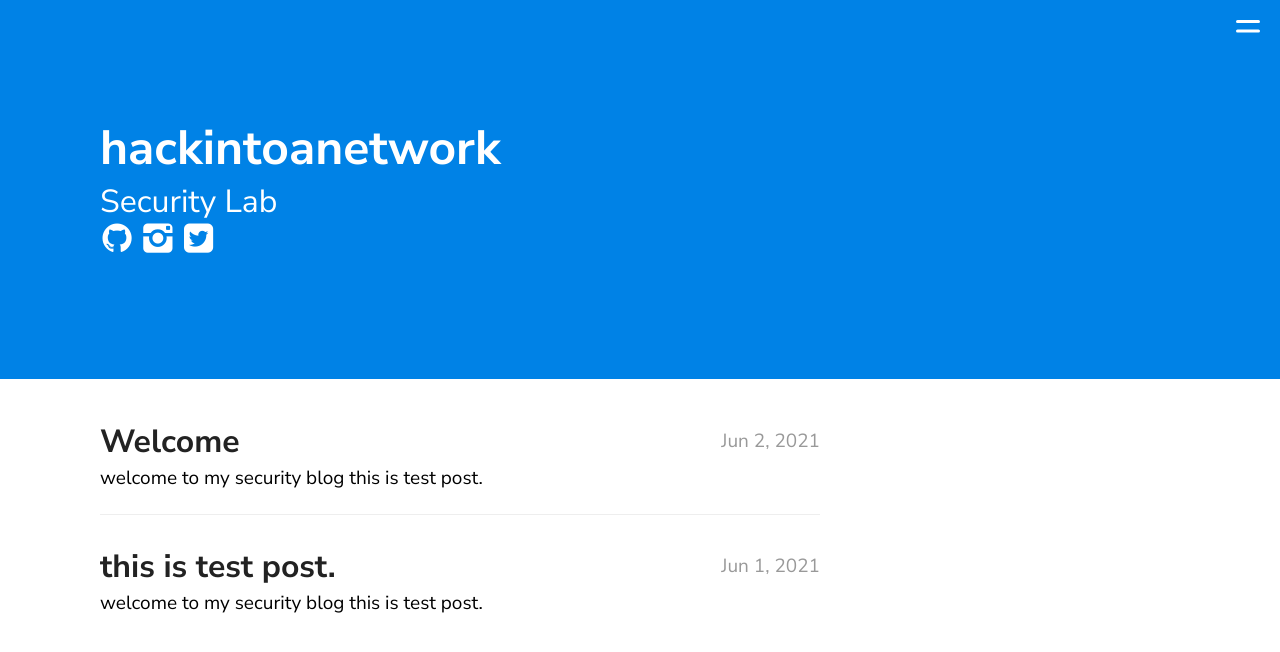
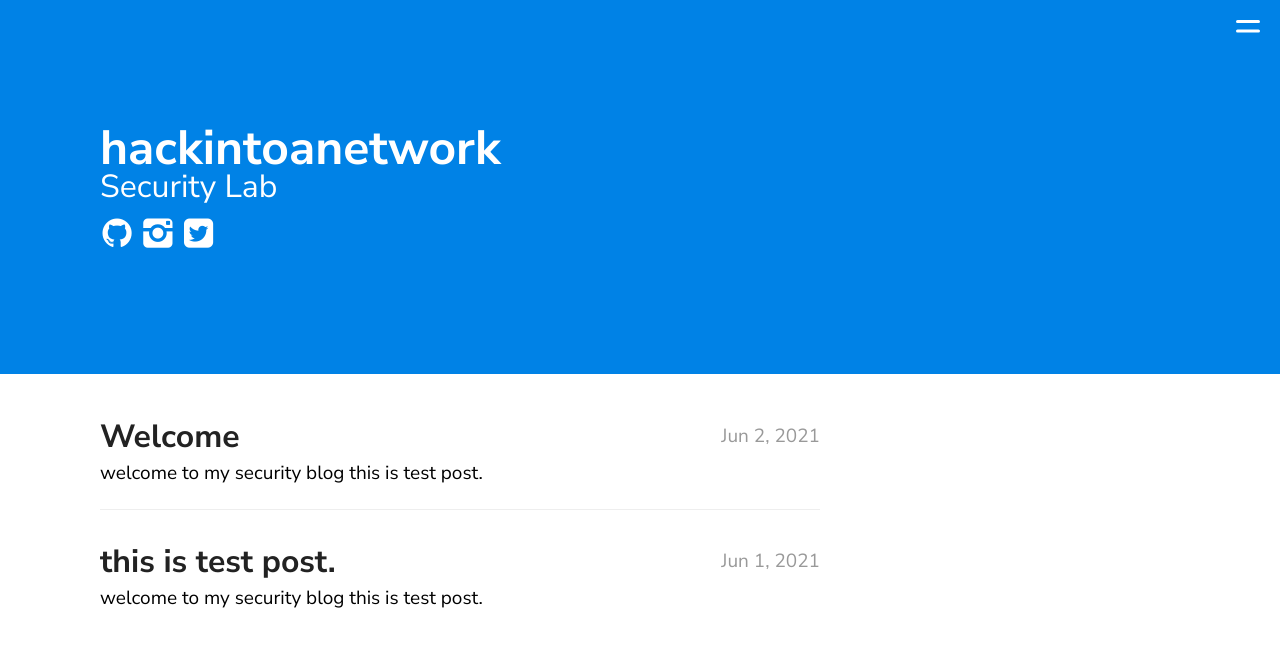
Before and after one commit to Developers-Official/hackintoanetwork.github.io, a Jekyll site: the page built from index.md, in a window 1280 px wide. Shown: the top 652 px of the page. Built offline with Jekyll 4.4.1, drawn with Linux system fonts in a browser that asks for light colours; nearby versions of some CDN libraries.

Commit message:
Update theme.scss

```diff
--- a/_sass/theme.scss
+++ b/_sass/theme.scss
@@ -66,7 +66,7 @@ header {
 	overflow: hidden;
 	h2 {
 		font-weight: normal;
-		margin-top: 5px;
+		margin-top: -10px;
 	}
 	h1 {
 		margin: 0;
@@ -76,7 +76,7 @@ header {
 		overflow: hidden;
 		list-style-type: none;
 		padding: 0;
-		margin-top: 0;
+		margin-top: 10px;
 		li {
 			color: #fff;
 			float: left;
```
